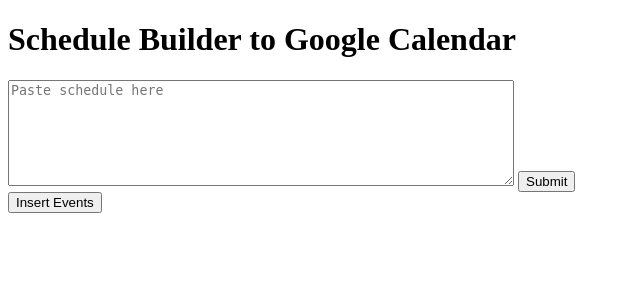
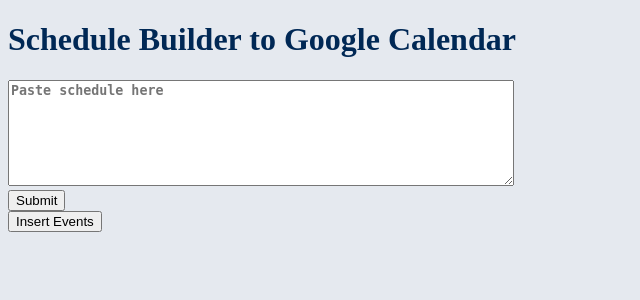
Before and after one commit to acollins1212/sb2cal, a PHP site: page /main.php in a window 1280 px wide. Shown: the top 300 px of the page, without its empty margins (0-640 px from the left). Run offline with PHP 8.4, Linux system fonts and the light colour scheme; some libraries are stand-ins or nearby versions.

Commit message:
CSS beginning

```diff
--- a/main.php
+++ b/main.php
@@ -1,6 +1,8 @@
 <!DOCTYPE html>
 <html>
 <head>
+  <link rel="stylesheet" type="text/css" href="./mainstyle.css">
+
   <script type="text/javascript" src="scheduler.js"></script>
   <script type="text/javascript" src="ID+scope.js">
     //NOT UPLOADED FOR PRIVACY REASONS
@@ -162,6 +164,7 @@
     <script src="https://apis.google.com/js/client.js?onload=checkAuth">
     </script>
   </head>
+
   <body>
     <h1>Schedule Builder to Google Calendar</h1>
     <div id="authorize-div" style="display: none">
@@ -174,14 +177,14 @@
 
     <div>
       <form action="handle.php" method="post">
-        <textarea name="textArea" id="textArea_id" placeholder="Paste schedule here" style="width: 500px; height: 100px;"></textarea>
+        <textarea name="textArea" id="textArea_id" placeholder="Paste schedule here" ></textarea>
 
 <!--
         <input type="radio" name="reminders" value="none" checked>None<br>
         <input type="radio" name="reminders" value="email">Email<br>
         <input type="radio" name="reminders" value="popup">Popup<br>
   -->
-
+		<br>
         <input type="submit">
       </form>
 
--- /dev/null
+++ b/mainstyle.css
@@ -0,0 +1,23 @@
+/*
+Color codes from: http://marketingtoolbox.ucdavis.edu/identity/color.html
+	Blue: #002855  Gold: #C99700 Gray: #B1B3B3
+	Light blue: #E5E9EF
+
+
+
+*/
+
+body {
+	background-color: #E5E9EF
+}
+
+h1 {
+	color: #002855
+}
+
+textarea {
+	width: 500px;
+	height: 100px;
+	font-weight: bold;
+	color: #335379
+}
```
